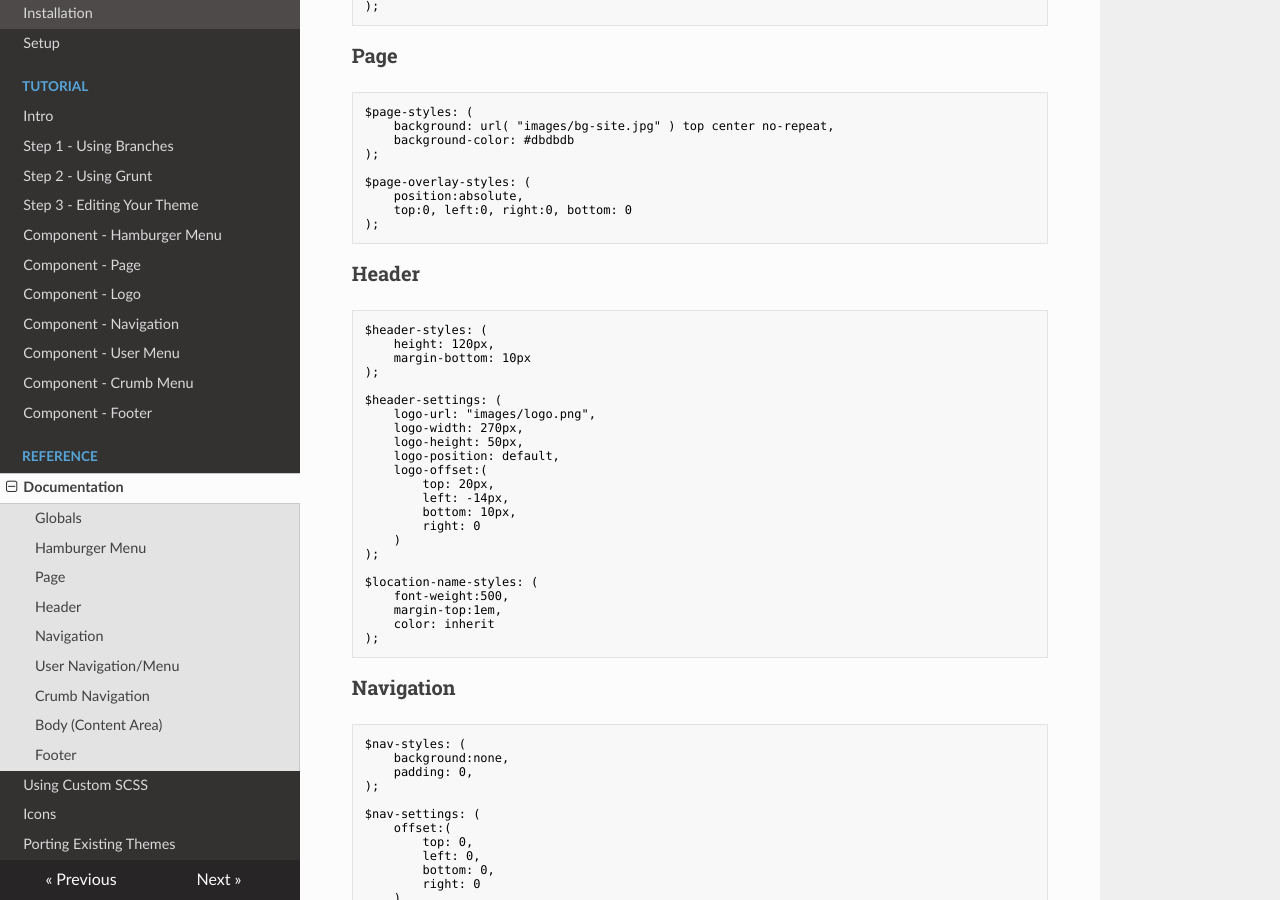
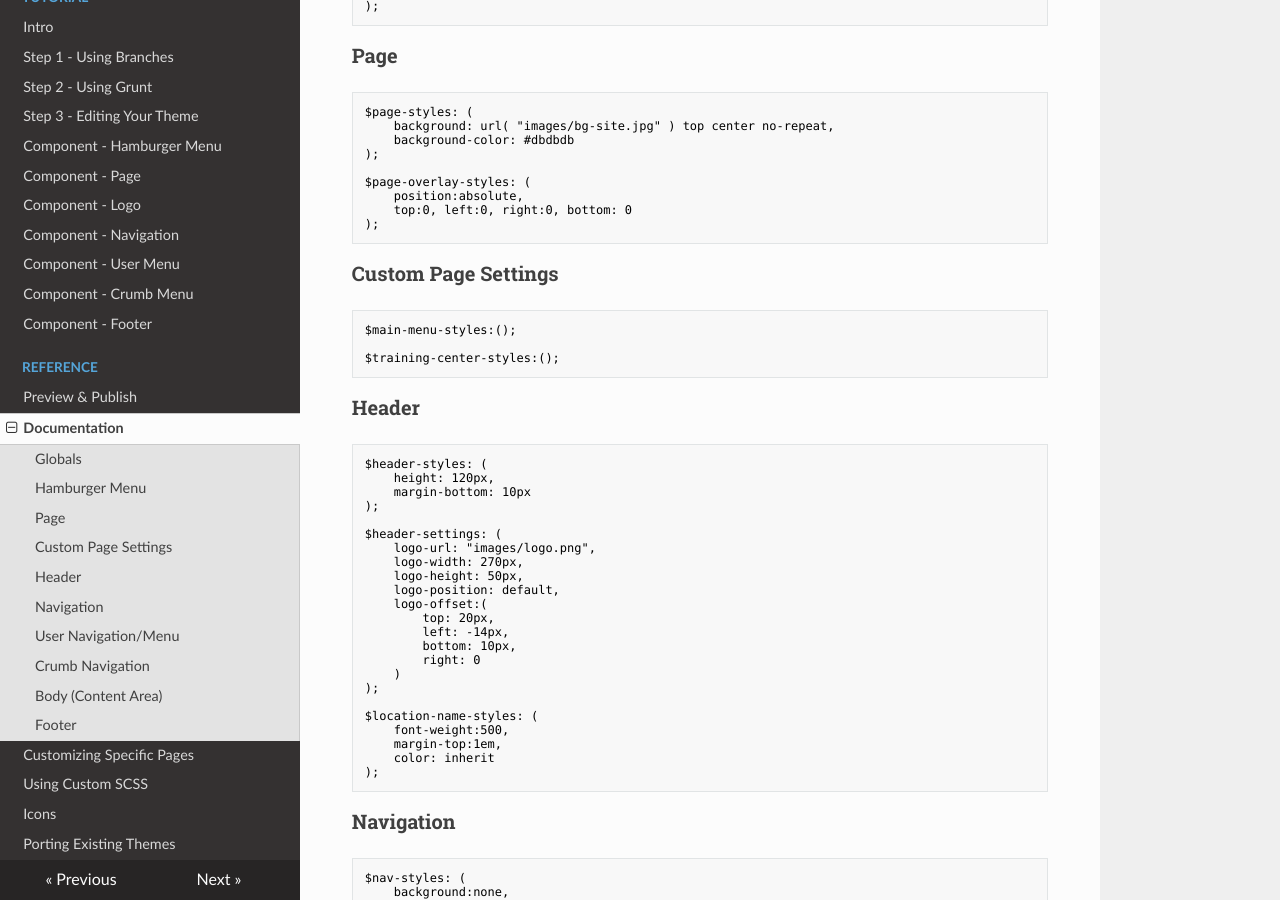
Before and after one commit to lightspeedvt/lsvt-docs, an MkDocs documentation site: the page built from docs/boilerplate/docs.md, in a window 1280 px wide and 900 px high, scrolled down 864 px. Built offline with MkDocs 1.6.1, drawn with Linux system fonts in a browser that asks for light colours; nearby versions of some CDN libraries; old or Windows-style settings are respelled for this version of MkDocs.

Commit message:
Add publishing and specific page styling docs

````diff
--- a/docs/boilerplate/docs.md
+++ b/docs/boilerplate/docs.md
@@ -55,6 +55,14 @@ $page-overlay-styles: (
     position:absolute,
     top:0, left:0, right:0, bottom: 0
 );
+```
+
+###Custom Page Settings
+
+```sass
+$main-menu-styles:();
+
+$training-center-styles:();
 ```
 
 ###Header
--- a/mkdocs.yml
+++ b/mkdocs.yml
@@ -17,7 +17,9 @@ pages:
 - ['boilerplate/tutorial-crumbs.md', 'Tutorial', 'Component - Crumb Menu']
 - ['boilerplate/tutorial-footer.md', 'Tutorial', 'Component - Footer']
 # Documentation
+- ['boilerplate/publishing.md', 'Reference', 'Preview & Publish']
 - ['boilerplate/docs.md', 'Reference', 'Documentation']
+- ['boilerplate/specific-pages.md', 'Reference', 'Customizing Specific Pages']
 - ['boilerplate/scss.md', 'Reference', 'Using Custom SCSS']
 - ['boilerplate/icons.md', 'Reference', 'Icons']
 - ['boilerplate/porting.md', 'Reference', 'Porting Existing Themes']
````
Also changed, not shown: docs/boilerplate/publishing.md (added, +28 -0 lines), docs/boilerplate/specific-pages.md (added, +21 -0 lines), docs/boilerplate/img/cmd-publish.gif (added), 1 other file.
